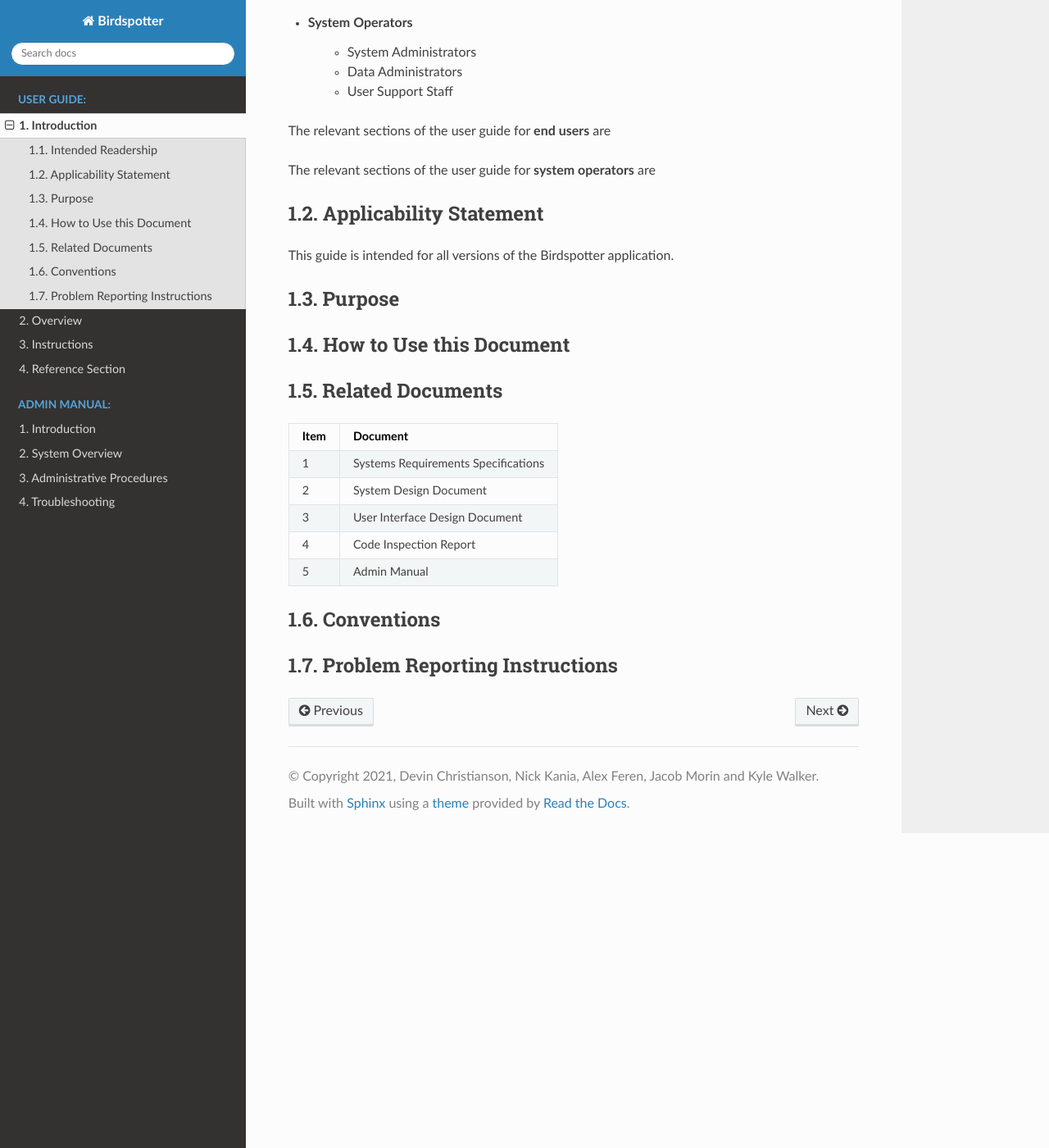
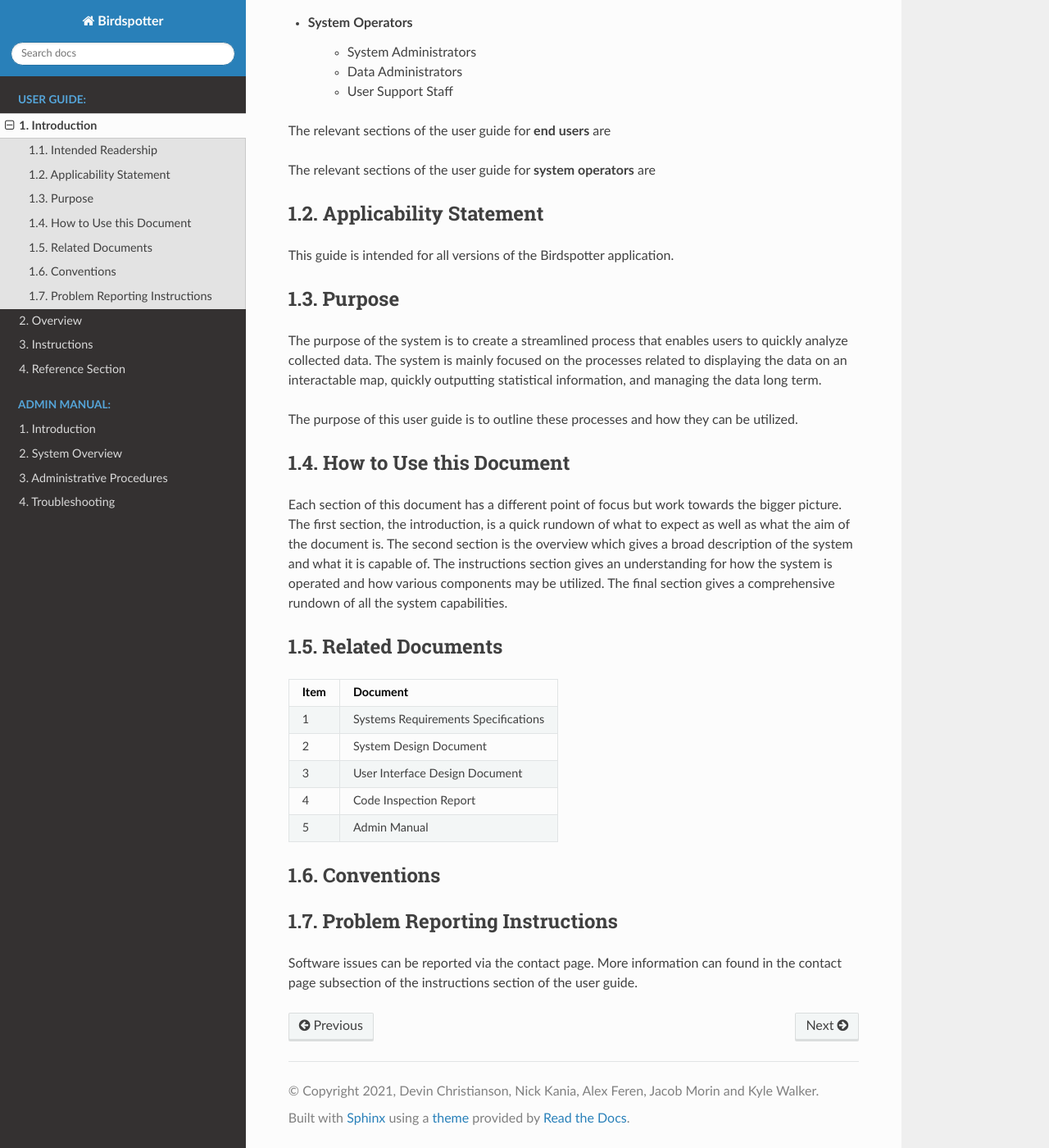
Before and after one commit to birdspotter-project/COS397, a Sphinx documentation site: the page built from docs/source/user_guide/intro.rst, in a window 1280 px wide and 1400 px high, scrolled down 416 px. Shown: the whole window at 82% size. Built offline with Sphinx 7.4.7 and the Read the Docs theme 2.0.0, drawn with Linux system fonts in a browser that asks for light colours.

Commit message:
Add additional content to intro

```diff
--- a/docs/source/user_guide/intro.rst
+++ b/docs/source/user_guide/intro.rst
@@ -28,9 +28,13 @@ This guide is intended for all versions of the Birdspotter application.
 
 Purpose
 ==============================
+The purpose of the system is to create a streamlined process that enables users to quickly analyze collected data. The system is mainly focused on the processes related to displaying the data on an interactable map, quickly outputting statistical information, and managing the data long term.
+
+The purpose of this user guide is to outline these processes and how they can be utilized.
 
 How to Use this Document
 ==============================
+Each section of this document has a different point of focus but work towards the bigger picture. The first section, the introduction, is a quick rundown of what to expect as well as what the aim of the document is. The second section is the overview which gives a broad description of the system and what it is capable of. The instructions section gives an understanding for how the system is operated and how various components may be utilized. The final section gives a comprehensive rundown of all the system capabilities.
 
 Related Documents
 ==============================
@@ -53,3 +57,4 @@ Conventions
 
 Problem Reporting Instructions
 ==============================
+Software issues can be reported via the contact page. More information can found in the contact page subsection of the instructions section of the user guide.
```
